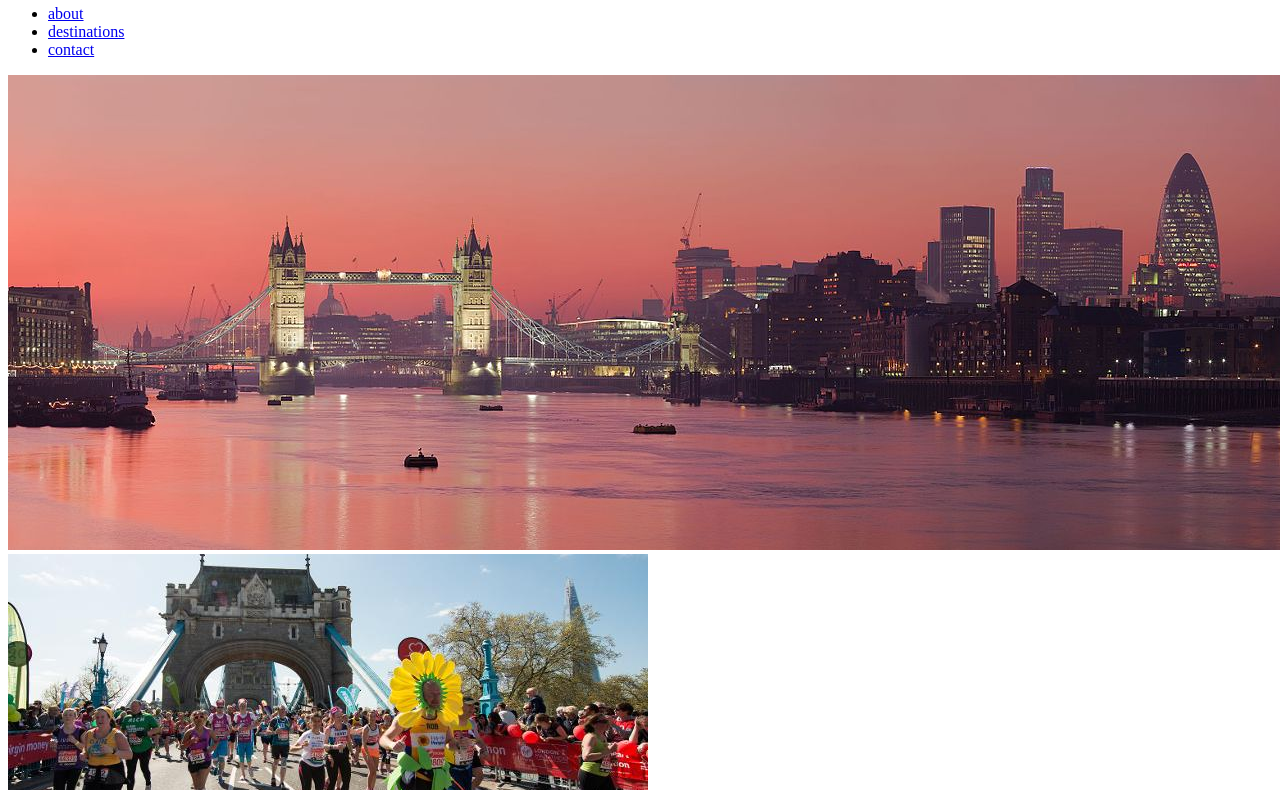
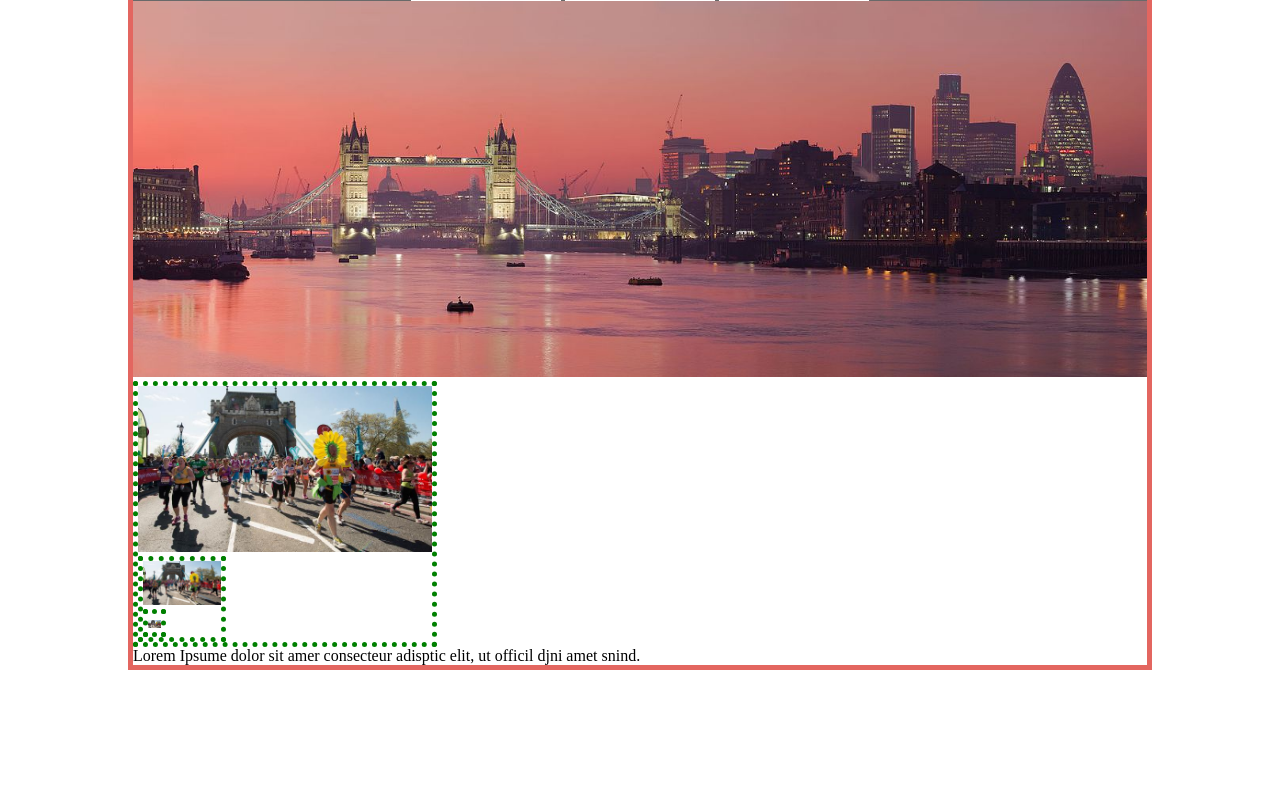
Before and after one commit to yennymarrr/Assignment.1, a plain HTML site: page index.html in a window 1280 px wide. Shown: the part 122-912 px from the top of the page. After the commit the page ends 800 px from the top, so only its background shows below. Drawn offline with Linux system fonts and the light colour scheme; files whose address does not match are found by name.

Commit message:
Add files via upload

```diff
--- a/index.html
+++ b/index.html
@@ -5,7 +5,63 @@
   <meta charset="UTF-8">
   <meta name="viewport" content="width=device-width, initial-scale=1.0">
   <title>European Travel Urban Destinations</title>
-  <link rel="stylesheet" href="Styles.CSS/Styles.css">
+  <style>
+*{
+  box-sizing: border-box;
+  margin: 0;
+  padding: 0;
+}
+div.container{
+  border: 5px solid #e36660;
+  width: 80%;
+  margin: 0 auto;
+}
+header{
+  background-color: burlywood;
+}
+.hero img{
+  width: 100%;
+}
+div.left, div.middle, div.right{
+  border: 5px dotted green;
+  width: 30%;
+}
+
+aside img{
+  width: 100%;
+}
+
+aside{
+  display: flex;
+  justify-content: space-between;
+}
+
+nav{
+  background-color: dimgray;
+
+}
+
+ul{
+  text-align: center;
+
+}
+li{
+  display: inline-block;
+  width: 150px;
+  border: 2px solid white;
+  line-height: 3em;
+  font-family: 'Gill Sans', 'Gill Sans MT', Calibri, 'Trebuchet MS', sans-serif
+
+}
+a{
+  color: aliceblue;
+  text-decoration: none;
+  border: 1px solid red;
+  display: block;
+
+}
+
+  </style>
 </head>
 
 <body>
```
